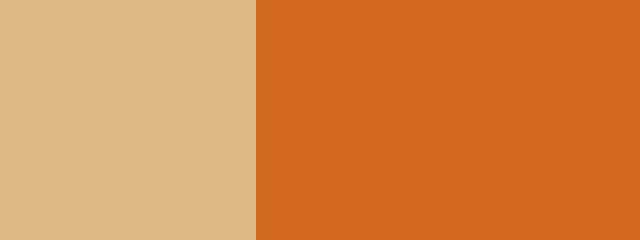
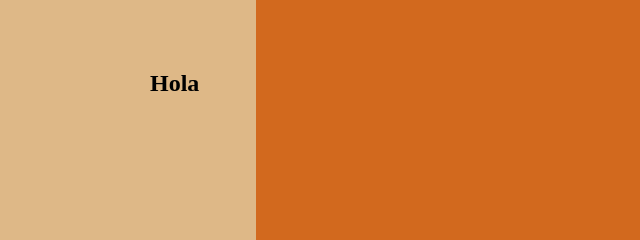
Before and after one commit to herreralauracarolina/master-code-g14, a plain HTML site: page master-code-g14/boxModel/ejemplo2.html in a window 1280 px wide. Shown: the part 250-490 px from the top of the page, 0-640 px from the left. Drawn offline with Linux system fonts and the light colour scheme.

Commit message:
¨Display¨¨

```diff
--- a/master-code-g14/boxModel/css/style3.1.css
+++ b/master-code-g14/boxModel/css/style3.1.css
@@ -24,3 +24,8 @@ footer{
     height: 10vh;
     width: 100%;
 }
+h2{
+    position:absolute;
+    top: 300px;
+    left: 150px;
+}
--- a/master-code-g14/boxModel/ejemplo2.html
+++ b/master-code-g14/boxModel/ejemplo2.html
@@ -16,6 +16,7 @@
 
     </aside>
     <main>
+        <h2>Hola</h2>
 
     </main>
     <footer>
```
